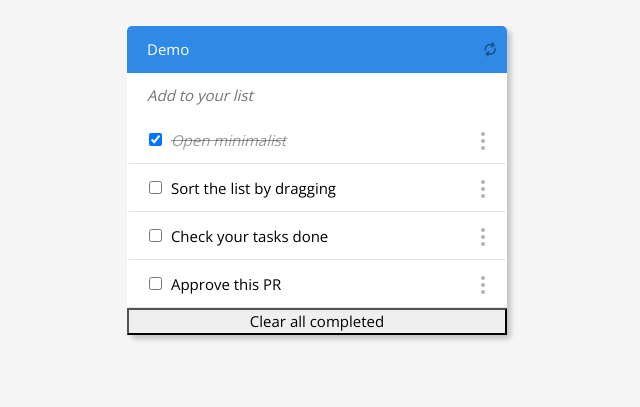
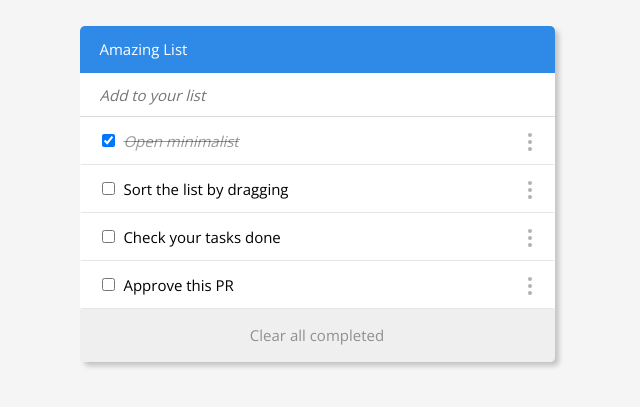
Before and after one commit to D4nielJ/todo-list, a website built with webpack: page dist/index.html in a window 1280 px wide. Shown: the part 235-642 px from the top of the page, without its empty margins (323-963 px from the left). Built offline with nearby package versions, Linux system fonts and the light colour scheme.

Commit message:
Update build

```diff
--- a/dist/index.html
+++ b/dist/index.html
@@ -1 +1 @@
-<!doctype html><html lang="en"><head><meta charset="UTF-8"/><meta http-equiv="X-UA-Compatible" content="IE=edge"/><meta name="viewport" content="width=device-width,initial-scale=1"/><title>To Do List</title><script src="https://kit.fontawesome.com/d5e3631d2a.js" crossorigin="anonymous"></script><script defer="defer" src="main.7780a1610747b4e28b3e.js"></script></head><body><div class="container"><div class="row justify-content-center"><div class="main-title col-12"><div class="mb-5 logo"><i class="fas fa-check"></i></div><h1 class="mb-5">minimalist</h1></div><div class="card col-11 col-md-6 col-lg-4"><div class="card__title"><span>Demo</span> <i class="fas fa-sync-alt"></i></div><form action="#"><input class="card__add-task" placeholder="Add to your list"/></form><ul class="todo-list"></ul><button type="button">Clear all completed</button></div></div></div></body></html>
+<!doctype html><html lang="en"><head><meta charset="UTF-8"/><meta http-equiv="X-UA-Compatible" content="IE=edge"/><meta name="viewport" content="width=device-width,initial-scale=1"/><title>To Do List</title><script src="https://kit.fontawesome.com/d5e3631d2a.js" crossorigin="anonymous"></script><script defer="defer" src="main.0ad4cc098c0538faf0b1.js"></script></head><body><div class="container"><div class="row justify-content-center"><div class="main-title col-12"><div class="mb-5 logo"><i class="fas fa-check"></i></div><h1 class="mb-5">minimalist</h1></div><div class="card col-11 col-md-6 col-lg-5"><div class="card__title"><span>Amazing List</span></div><form action="#" class="card__form"><input name="newtask" id="newtask" class="card__add-task" placeholder="Add to your list" required/> <button class="card__submit" type="submit"><i class="fas fa-plus"></i></button></form><ul class="todo-list"></ul><button type="button" class="todo-list__clear">Clear all completed</button></div></div></div></body></html>
```
Also changed, not shown: 4 other files.
